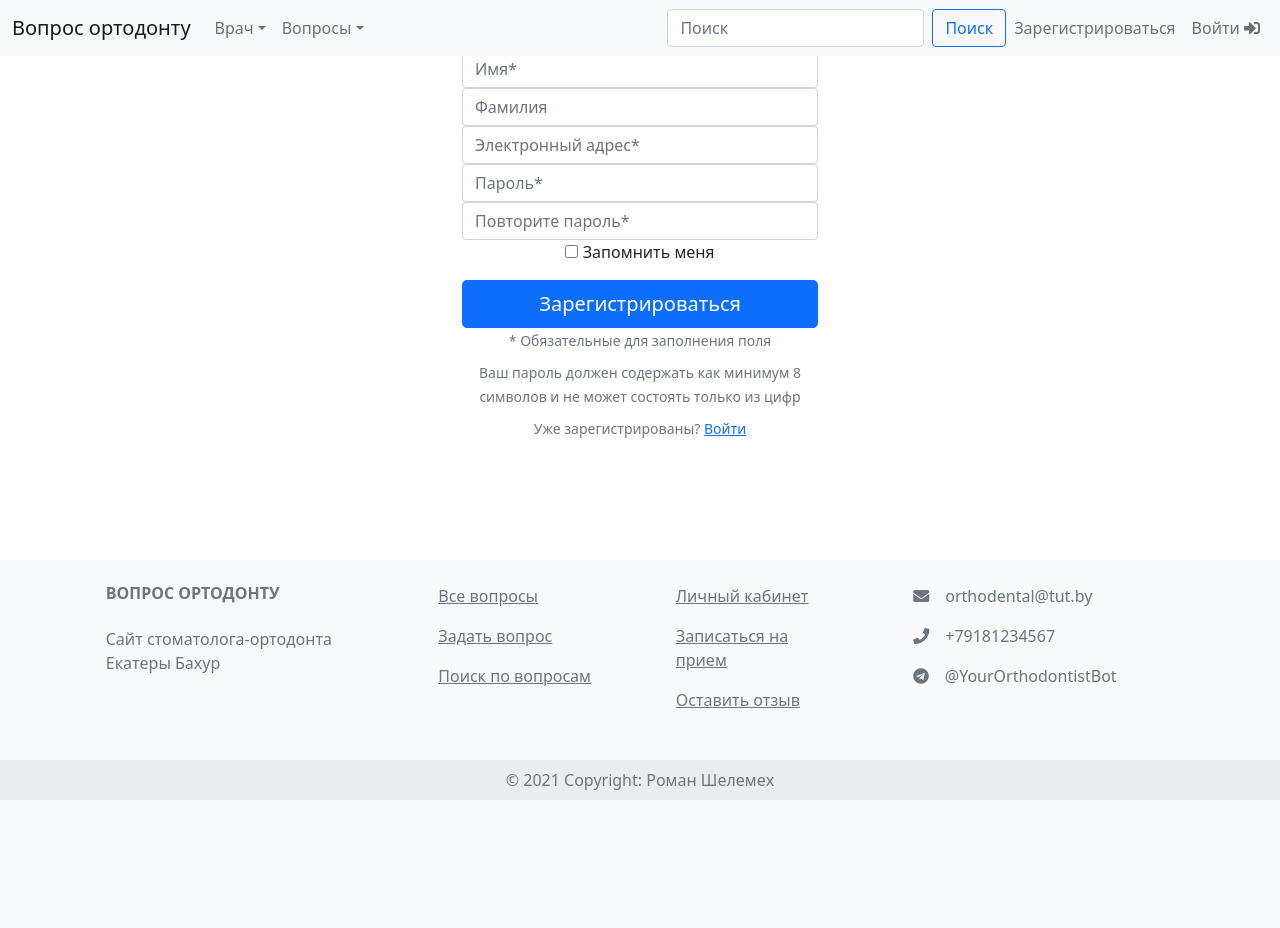
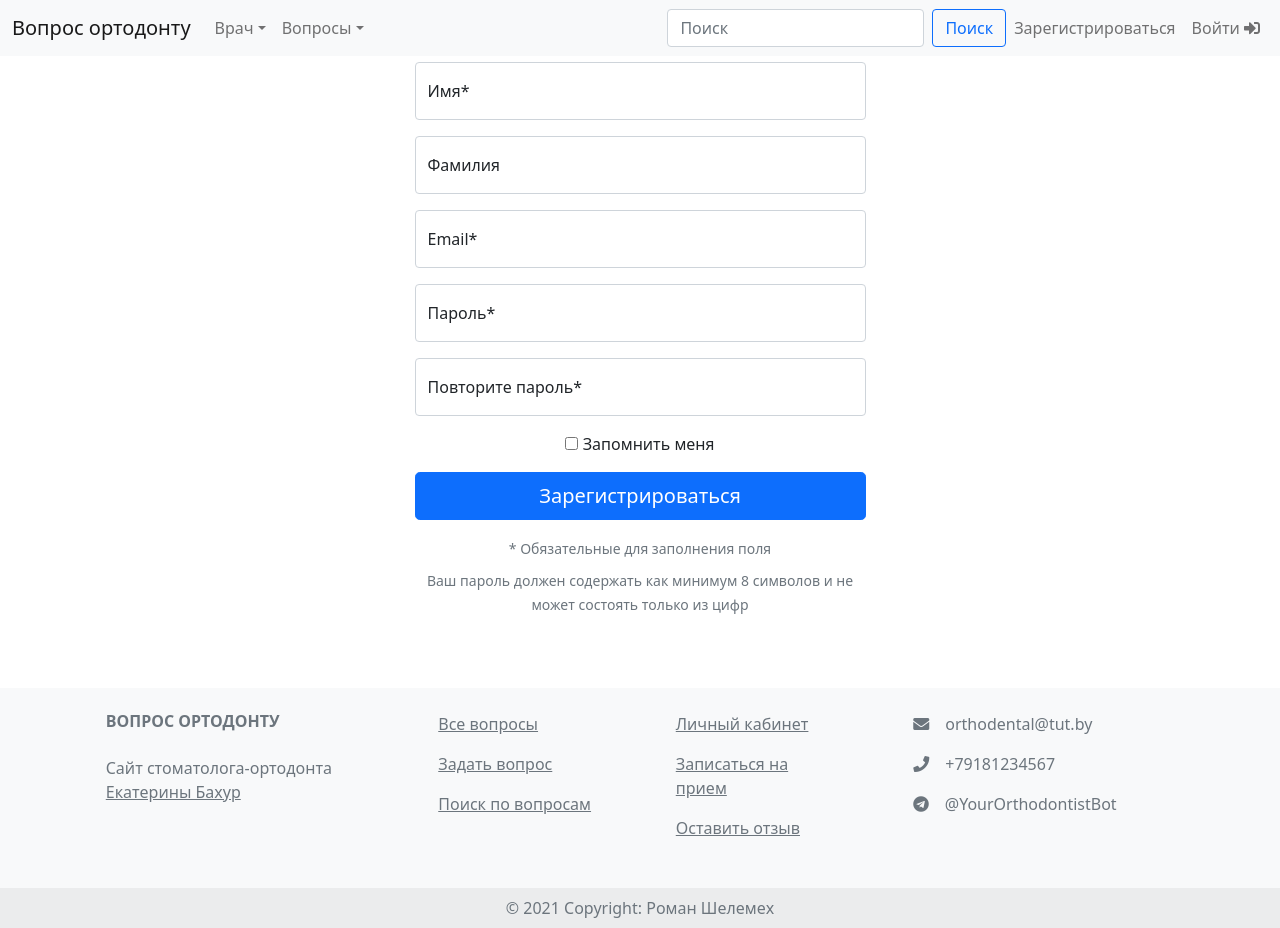
Before and after one commit to roman-shelemekh/orthodontist_web, a Django app: page /signup/ in a window 1280 px wide. Before the commit the page ends 800 px from the top, so only its background shows below. Run offline with Django 3.2, Linux system fonts and the light colour scheme; parts of the project's set-up code (start-up, migrations or seed data) failed here and were passed over.

Commit message:
signup and profile update forms updated

```diff
--- a/orthodontist/index/forms.py
+++ b/orthodontist/index/forms.py
@@ -14,20 +14,16 @@ class SignupForm(UserCreationForm):
     class Meta:
         model = User
         fields = ['first_name', 'last_name', 'email', 'password1', 'password2']
+        widgets = {
+            'first_name': forms.TextInput(attrs={'class': 'form-control', 'placeholder': 'Имя*'}),
+            'last_name': forms.TextInput(attrs={'class': 'form-control', 'placeholder': 'Фамилия'}),
+            'email': forms.EmailInput(attrs={'class': 'form-control', 'placeholder': 'Email*'}),
+        }
 
     def __init__(self, *args, **kwargs):
         super(SignupForm, self).__init__(*args, **kwargs)
-        self.fields['email'].widget.attrs['class'] = 'form-control'
-        self.fields['email'].widget.attrs['type'] = 'email'
-        self.fields['email'].widget.attrs['placeholder'] = 'Электронный адрес*'
-        self.fields['first_name'].widget.attrs['class'] = 'form-control'
-        self.fields['first_name'].widget.attrs['placeholder'] = 'Имя*'
-        self.fields['last_name'].widget.attrs['class'] = 'form-control'
-        self.fields['last_name'].widget.attrs['placeholder'] = 'Фамилия'
         self.fields['password1'].widget.attrs['class'] = 'form-control'
         self.fields['password1'].widget.attrs['placeholder'] = 'Пароль*'
-        self.fields['password1'].help_text = 'Ваш пароль должен содержать как минимум 8 символов и не может ' \
-                                             'состоять только из цифр'
         self.fields['password2'].widget.attrs['class'] = 'form-control'
         self.fields['password2'].widget.attrs['placeholder'] = 'Повторите пароль*'
 
@@ -48,11 +44,13 @@ class SignupForm(UserCreationForm):
     def clean_first_name(self):
         first_name = self.cleaned_data['first_name']
         if not first_name:
-            raise forms.ValidationError('Поле "Имя" является обязательным для заполнения.')
+            raise forms.ValidationError('Обязательное поле.')
         return first_name
 
     def clean_email(self):
         email = self.cleaned_data['email']
+        if not email:
+            raise forms.ValidationError('Обязательное поле.')
         if email in User.objects.all().values_list('email', flat=True):
             raise forms.ValidationError('Пользователь с таким электронным адресом уже существует.')
         return email
@@ -85,22 +83,23 @@ class UserUpdateForm(forms.ModelForm):
     class Meta:
         model = User
         fields = ['first_name', 'last_name', 'email']
-
-    def __init__(self, *args, **kwargs):
-        super(UserUpdateForm, self).__init__(*args, **kwargs)
-        self.fields['first_name'].widget.attrs['class'] = 'form-control'
-        self.fields['first_name'].widget.attrs['placeholder'] = 'Имя'
-        self.fields['last_name'].widget.attrs['class'] = 'form-control'
-        self.fields['last_name'].widget.attrs['placeholder'] = 'Фамилия'
-        self.fields['email'].widget.attrs['class'] = 'form-control'
-        self.fields['email'].widget.attrs['type'] = 'email'
-        self.fields['email'].widget.attrs['placeholder'] = 'Электронный адрес*'
+        widgets = {
+            'first_name': forms.TextInput(attrs={'class': 'form-control', 'placeholder': 'Имя'}),
+            'last_name': forms.TextInput(attrs={'class': 'form-control', 'placeholder': 'Фамилия'}),
+            'email': forms.EmailInput(attrs={'class': 'form-control', 'placeholder': 'Email'}),
+        }
 
     def clean_first_name(self):
         first_name = self.cleaned_data['first_name']
         if not first_name:
-            raise forms.ValidationError('Поле "Имя" является обязательным для заполнения.')
+            raise forms.ValidationError('Обязательное поле.')
         return first_name
+
+    def clean_email(self):
+        email = self.cleaned_data['email']
+        if not email:
+            raise forms.ValidationError('Обязательное поле.')
+        return email
 
 
 class ProfileUpdateForm(forms.ModelForm):
@@ -109,6 +108,9 @@ class ProfileUpdateForm(forms.ModelForm):
         fields = ['image']
         labels = {
             "image": "Фото профиля"
+        }
+        widgets = {
+            'image': forms.FileInput(attrs={'class': 'form-control'})
         }
 
 
--- a/orthodontist/index/views.py
+++ b/orthodontist/index/views.py
@@ -33,8 +33,13 @@ def signup(request):
             user = form.save()
             form.log_in(request, user)
             return HttpResponseRedirect(reverse('user', args=[request.user.id]))
+        else:
+            for field in form:
+                if field.errors:
+                    field.field.widget.attrs['class'] += ' is-invalid'
     else:
         form = SignupForm()
+
     return render(request, 'index/signup.html', {'form': form})
 
 
@@ -95,7 +100,7 @@ class UserViewUpdate(UserRatingMixin, DetailView):
     context_object_name = 'userdata'
 
     def dispatch(self, request, *args, **kwargs):
-        if kwargs['pk'] != request.user.id:
+        if self.get_object() != request.user:
             return HttpResponseForbidden()
         self.u_form = UserUpdateForm(instance=request.user)
         self.p_form = ProfileUpdateForm(instance=request.user.profile)
@@ -117,9 +122,15 @@ class UserViewUpdate(UserRatingMixin, DetailView):
             messages.success(request, 'Ваш профель изменен')
             return HttpResponseRedirect(reverse('user', args=(request.user.id,)))
         else:
-            if u_form.cleaned_data['email'] in emails:
+            self.object = self.get_object()
+            if u_form.cleaned_data.get('email') and u_form.cleaned_data.get('email') in emails:
                 u_form.add_error(field='email', error='Пользователь с таким электронным адресом уже существует.')
-            self.object = self.get_object()
+            for field in u_form:
+                if field.errors:
+                    field.field.widget.attrs['class'] += ' is-invalid'
+            for field in p_form:
+                if field.errors:
+                    field.field.widget.attrs['class'] += ' is-invalid'
             context = self.get_context_data(**kwargs)
             context['u_form'] = u_form
             context['p_form'] = p_form
--- a/orthodontist/templates/ask/index.html
+++ b/orthodontist/templates/ask/index.html
@@ -1,6 +1,6 @@
 {% extends "base.html" %}
 
-{% block title %}Задать вопрос | {{ block.super }}{% endblock %}
+{% block title %}Вопросы | {{ block.super }}{% endblock %}
 
 {% block content %}
 <main class="container">
--- a/orthodontist/templates/base.html
+++ b/orthodontist/templates/base.html
@@ -71,7 +71,7 @@
                 <div class="row mt-3">
                     <div class="col-md-3 col-lg-4 col-xl-3 mx-auto mb-4">
                         <h6 class="text-uppercase fw-bold mb-4">Вопрос ортодонту</h6>
-                        <p>Сайт стоматолога-ортодонта Екатеры Бахур</p>
+                        <p>Сайт стоматолога-ортодонта <a class="text-reset" href="{% url 'about' %}">Екатерины Бахур</a></p>
                     </div>
                     <div class="col-md-2 col-lg-2 col-xl-2 mx-auto mb-4">
                         <p><a href="{% url 'ask:index' %}" class="text-reset">Все вопросы</a></p>
--- a/orthodontist/templates/feedback/feedback.html
+++ b/orthodontist/templates/feedback/feedback.html
@@ -1,6 +1,6 @@
 {% extends "base.html" %}
 
-{% block title %}Запись на прием | {{ block.super }}{% endblock %}
+{% block title %}Отзывы пациентов | {{ block.super }}{% endblock %}
 
 {% block content %}
 <main class="container">
--- a/orthodontist/templates/index/signup.html
+++ b/orthodontist/templates/index/signup.html
@@ -1,38 +1,98 @@
 {% extends "base.html" %}
 {% block title %}Регистрация | {{ block.super }}{% endblock %}
 {% block content %}
-<main class="container">
-    <div class="row justify-content-center text-center">
-        <div class="col-md-4">
-            {% for e in form.non_field_errors %}
-            <div class="alert alert-danger">{{ e }}</div>
-            {% endfor %}
-            <form class="signup" method="post">
-                {% csrf_token %}
-                <h1 class="h3 mb-3 fw-normal">Регистрация</h1>
-                {{ form.first_name }}
-                {{ form.last_name }}
-                {{ form.email }}
-                {{ form.password1 }}
-                {{ form.password2 }}
-                <div class="checkbox mb-3">
-                    <label>{{ form.remember_me }} {{ form.remember_me.label }}</label>
+<main class="container pb-5">
+    <div class="row justify-content-center">
+        <div class="col-lg-5 mb-3">
+            <h2>Регистрация</h2>
+        </div>
+    </div>
+    <form method="post" class="needs-validation" novalidate>
+        {% csrf_token %}
+        <div class="row justify-content-center mb-3">
+            <div class="col-lg-5">
+                <div class="form-floating">
+                    {{ form.first_name }}
+                    <label for="id_first_name">Имя*</label>
+                    {% if form.first_name.errors %}
+                    <div id="id_first_name" class="invalid-feedback">
+                        {{ form.first_name.errors }}
+                    </div>
+                    {% endif %}
                 </div>
-                <button class="w-100 btn btn-lg btn-primary" type="submit">Зарегистрироваться</button>
-            </form>
-            {% for field in form %}
-            {% if field.errors %}
-            <dev style="color: red;">{{ field.errors }}</dev>
-            {% endif %}
-            {% endfor %}
-            <div>
-                <div class="mb-2"><small class="text-muted">* Обязательные для заполнения поля</small></div>
-                <div class="mb-2"><small class="text-muted">{{ form.password1.help_text }}</small></div>
-            </div>
-            <div>
-                <small class="text-muted">Уже зарегистрированы? <a class="ml-2" href="{% url 'login' %}">Войти</a></small>
             </div>
         </div>
-    </div>
+        <div class="row justify-content-center mb-3">
+            <div class="col-lg-5">
+                <div class="form-floating">
+                    {{ form.last_name }}
+                    <label for="id_last_name">Фамилия</label>
+                    {% if form.last_name.errors %}
+                    <div id="id_last_name" class="invalid-feedback">
+                        {{ form.last_name.errors }}
+                    </div>
+                    {% endif %}
+                </div>
+            </div>
+        </div>
+        <div class="row justify-content-center mb-3">
+            <div class="col-lg-5">
+                <div class="form-floating">
+                    {{ form.email }}
+                    <label for="id_last_name">Email*</label>
+                    {% if form.email.errors %}
+                    <div id="id_email" class="invalid-feedback">
+                        {{ form.email.errors }}
+                    </div>
+                    {% endif %}
+                </div>
+            </div>
+        </div>
+        <div class="row justify-content-center mb-3">
+            <div class="col-lg-5">
+                <div class="form-floating">
+                    {{ form.password1 }}
+                    <label for="id_password1">Пароль*</label>
+                    {% if form.password1.errors %}
+                    <div id="id_password1" class="invalid-feedback">
+                        {{ form.password1.errors }}
+                    </div>
+                    {% endif %}
+                </div>
+            </div>
+        </div>
+        <div class="row justify-content-center mb-3">
+            <div class="col-lg-5">
+                <div class="form-floating">
+                    {{ form.password2 }}
+                    <label for="id_password2">Повторите пароль*</label>
+                    {% if form.password2.errors %}
+                    <div id="id_password2" class="invalid-feedback">
+                        {{ form.password2.errors }}
+                    </div>
+                    {% endif %}
+                </div>
+            </div>
+        </div>
+        <div class="row justify-content-center text-center">
+            <div class="col-lg-5  mb-3">
+               <div class="checkbox">
+                   <label>{{ form.remember_me }} {{ form.remember_me.label }}</label>
+               </div>
+            </div>
+        </div>
+        <div class="row justify-content-center mb-3">
+            <div class="col-lg-5">
+               <button class="w-100 btn btn-lg btn-primary" type="submit">Зарегистрироваться</button>
+            </div>
+        </div>
+        <div class="row justify-content-center mb-3 text-center">
+            <div class="col-lg-5">
+                <div class="mb-2"><small class="text-muted">* Обязательные для заполнения поля</small></div>
+                <div class="mb-2"><small class="text-muted">Ваш пароль должен содержать как минимум 8 символов и не может состоять только из цифр</small></div>
+            </div>
+        </div>
+
+    </form>
 </main>
 {% endblock %}
```
Also changed, not shown: orthodontist/templates/index/user_update.html (+27 -15 lines).
